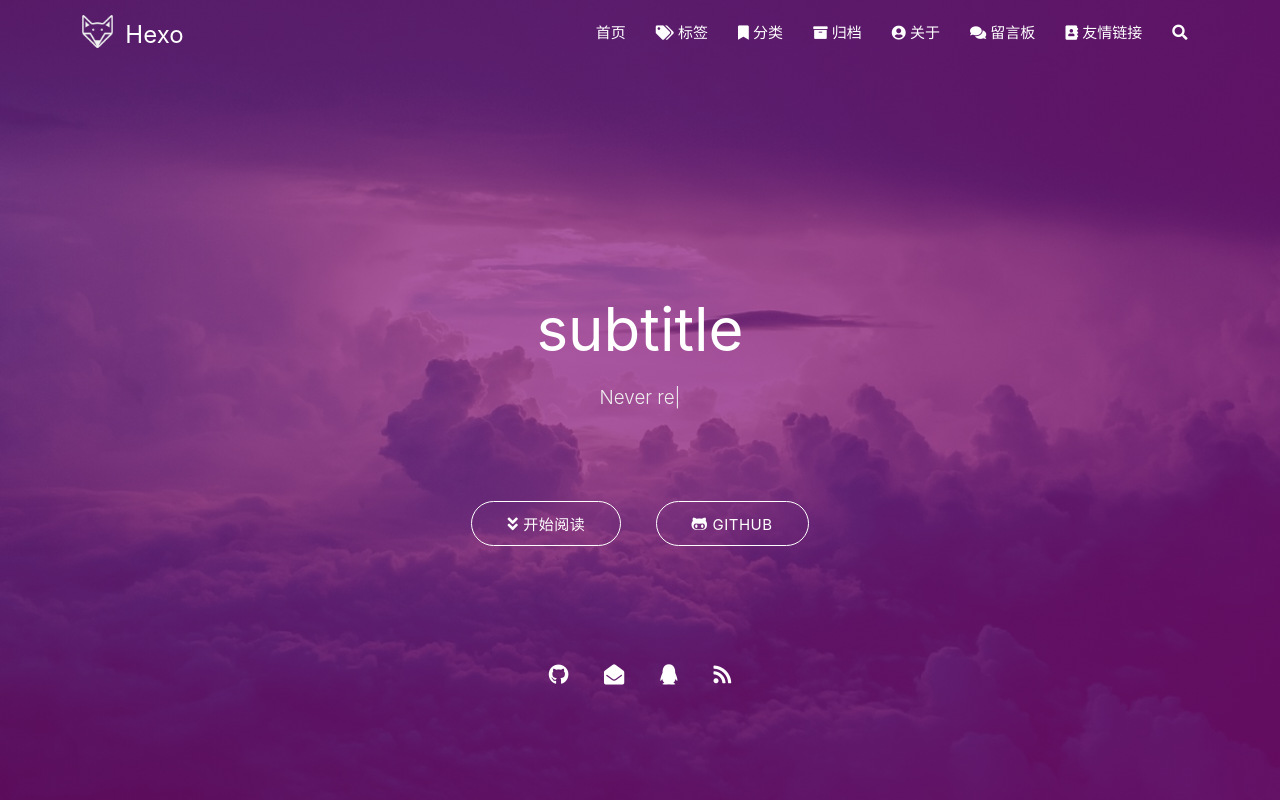
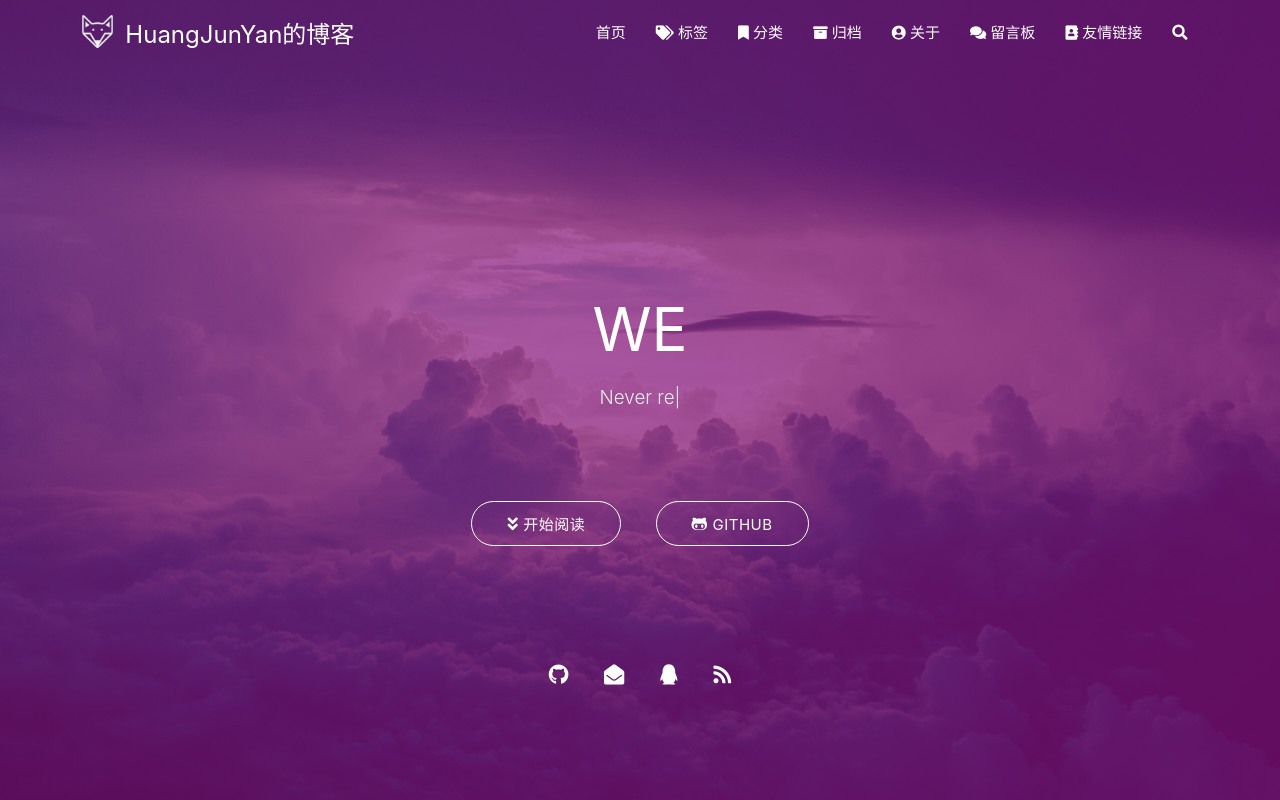
Before and after one commit to Huang-Jun-Yan/Huang-Jun-Yan.github.io, a plain HTML site: page index.html in a window 1280 px wide. Shown: the top 800 px of the page. Drawn offline with nearby package versions, Linux system fonts and the light colour scheme; some packages are replaced by stand-ins of ours; a script that the page names is missing; some icons are missing.

Commit message:
Site updated: 2021-03-19 20:19:34

```diff
--- a/index.html
+++ b/index.html
@@ -4,7 +4,7 @@
 
 <head>
     <meta charset="utf-8">
-    <meta name="keywords" content="Hexo">
+    <meta name="keywords" content="HuangJunYan的博客">
     <meta name="description" content="">
     <meta http-equiv="X-UA-Compatible" content="IE=edge">
     <meta name="viewport" content="width=device-width, initial-scale=1.0, user-scalable=no">
@@ -16,7 +16,7 @@
     <!-- Global site tag (gtag.js) - Google Analytics -->
 
 
-    <title>Hexo</title>
+    <title>HuangJunYan的博客</title>
     <link rel="icon" type="image/png" href="/favicon.png">
 
     <link rel="stylesheet" type="text/css" href="/libs/awesome/css/all.css">
@@ -45,7 +45,7 @@
 
                     <img src="/medias/logo.png" class="logo-img" alt="LOGO">
 
-                    <span class="logo-span">Hexo</span>
+                    <span class="logo-span">HuangJunYan的博客</span>
                 </a>
             </div>
 
@@ -144,7 +144,7 @@
 
         <img src="/medias/logo.png" class="logo-img circle responsive-img">
 
-        <div class="logo-name">Hexo</div>
+        <div class="logo-name">HuangJunYan的博客</div>
         <div class="logo-desc">
 
             Never really desperate, only the lost of the soul.
@@ -362,7 +362,7 @@
         <div class="brand">
             <div class="title center-align">
 
-                    subtitle
+                WE
 
             </div>
 
```
Also changed, not shown: 2021/03/18/hello-world/index.html (+4 -4 lines), archives/2021/03/index.html (+5 -5 lines), archives/2021/index.html (+5 -5 lines), archives/index.html (+5 -5 lines).
